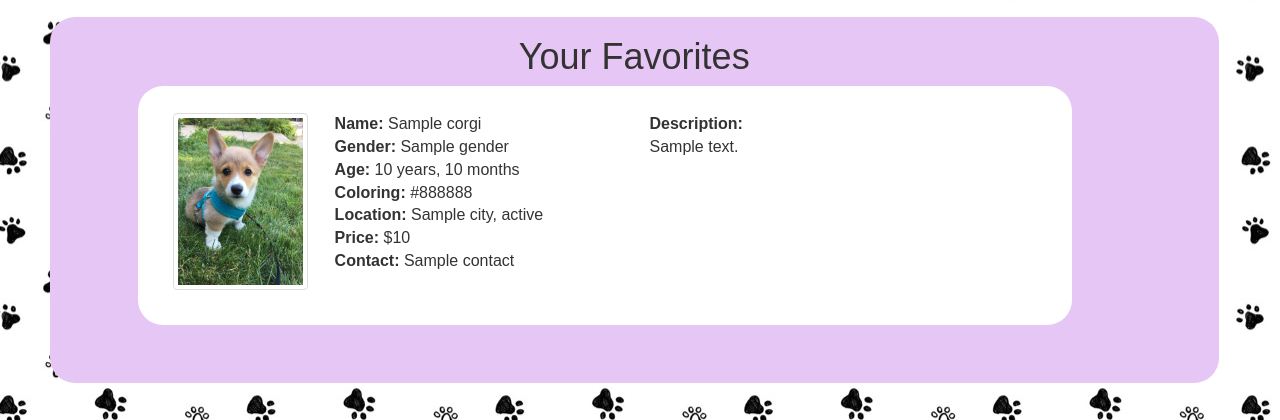
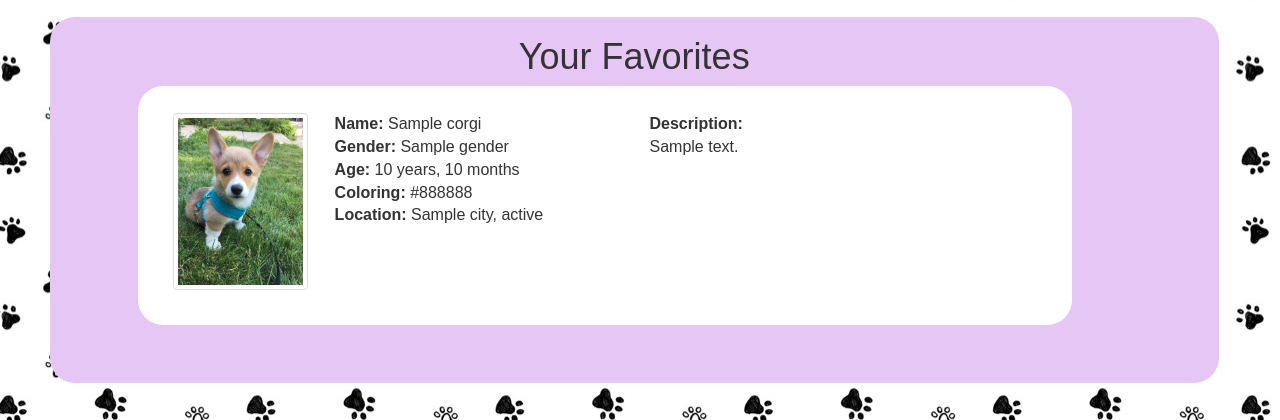
Before and after one commit to calvinmclean/CSC346Project2, a Django app: template corgi_store/templates/user_profile.html in a window 1280 px wide. Shown: the part 502-922 px from the top of the page. Run offline with Django 3.2, Linux system fonts and the light colour scheme; the template is opened without the code that fills it: most values are stand-ins (such as "Sample title", 1, 10 or a date in 2020); data that the repository does not hold is empty; some libraries are stand-ins or nearby versions.

Commit message:
removed buying information from favorites

```diff
--- a/corgi_store/templates/user_profile.html
+++ b/corgi_store/templates/user_profile.html
@@ -40,8 +40,6 @@
             <b>Age: </b>{{ favorite.corgi.age_years }} years, {{ favorite.corgi.age_months }} months <br>
             <b>Coloring: </b>{{ favorite.corgi.coloring }} <br>
             <b>Location: </b>{{ favorite.corgi.city }}, {{ favorite.corgi.state }} <br>
-            <b>Price: </b>${{ favorite.price }}<br>
-            <b>Contact: </b>{{ favorite.contact }}
           </div>
           <div class="corgi-description">
             <b>Description:</b><br> {{ favorite.corgi.description }}
```
